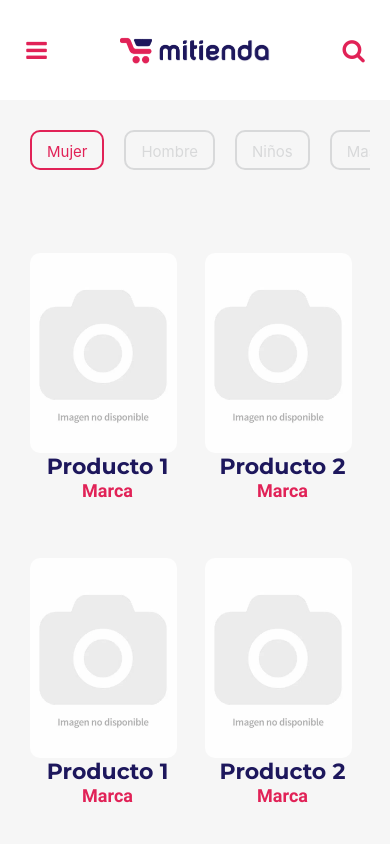
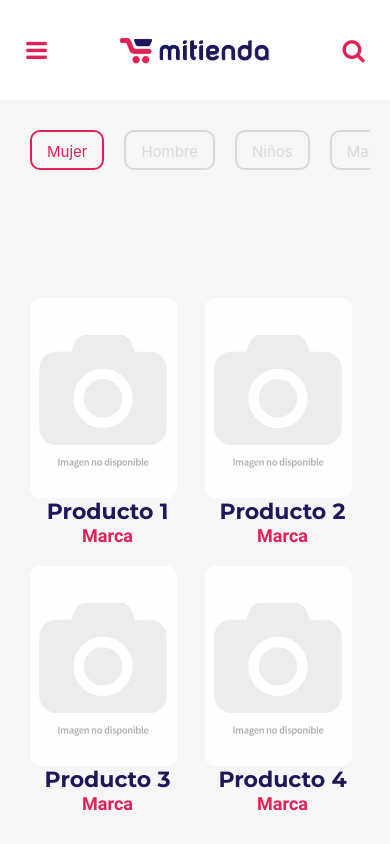
Before and after one commit to verofloeza/mitienda.frias-master, a React Native app: screen / in a window 390 px wide. Built offline with nearby package versions, Linux system fonts and the light colour scheme.

Commit message:
Flatlist 2 columnas

```diff
--- /dev/null
+++ b/componentes/Card.js
@@ -0,0 +1,25 @@
+import {
+    StyleSheet,
+    View
+} from 'react-native';
+
+import React from 'react';
+
+function Card(props) {
+    return (
+        <View style={{...styles.inputContainer, ...props.style}}>
+            {props.children}
+        </View>
+    )
+}
+
+const styles = StyleSheet.create({
+    inputContainer: {
+        width: '50%',
+        alignContent: 'center',
+        padding: 10
+
+    },
+});
+
+export default Card;
--- a/componentes/Catalogo.js
+++ b/componentes/Catalogo.js
@@ -1,68 +1,69 @@
 import {
+    FlatList,
     Image,
     StyleSheet,
     Text,
     TouchableOpacity,
     View
 } from 'react-native';
+import React, { useState }  from 'react';
 
+import Card from './Card';
 import Colors from '../constantes/Colors';
-import React from 'react';
 
 const Catalogo = props => {
+    const [ listProductos, setListProductos ] = useState([{id:1, value:'Producto 1', marca:'Marca'},{id:2,  value:'Producto 2', marca:'Marca'},{id:3,  value:'Producto 3', marca:'Marca'},{id:4,  value:'Producto 4', marca:'Marca'}]);
+    const [ productosSelected, setProductosSelected ] = useState({});
 
- return(
-    <View style={styles.containerList}>
-        <TouchableOpacity style={styles.item}  onPress={props.onProductDetails}>
+    const renderProductos = data =>(
+        <Card>
             <Image
                 source={require('../assets/sin-imagen.jpg')}
                 style={styles.fotoProducto}
             />
-            <Text style={styles.title}>Producto 1</Text>
-            <Text style={styles.marca}>Marca</Text>
-        </TouchableOpacity>
-        <TouchableOpacity style={styles.item}>
-            <Image
-                source={require('../assets/sin-imagen.jpg')}
-                style={styles.fotoProducto}
-            />
-            <Text style={styles.title}>Producto 2</Text>
-            <Text style={styles.marca}>Marca</Text>
-        </TouchableOpacity>
+            <Text style={styles.title}>{data.item.value}</Text>
+            <Text style={styles.marca}>{data.item.marca}</Text>
+        </Card>
+    )
+
+ return(
+    <View>
+        <FlatList
+            data={listProductos}
+            renderItem={renderProductos}
+            keyExtractor={ item => item.id }
+            numColumns={2}
+            columnWrapperStyle={styles.lista}
+        />
     </View>
 
 
  )
 }
 const styles = StyleSheet.create({
+    lista:{
+        flex: 1,
+        justifyContent: "space-around"
+    },
     fotoProducto:{
         width: '95%',
         height: 200,
         borderRadius: 10
     },
     title:{
-        width: '100%',
         fontSize:22,
+        textAlign: 'center',
         color: Colors.primary,
         fontWeight: 'bold',
-        justifyContent: 'center',
+        fontFamily: 'MontserratBold'
     },
     marca:{
-        width: '100%',
+        textAlign: 'center',
         fontSize: 18,
         color: Colors.accent,
-        justifyContent: 'center',
+        fontFamily: 'RobotoBold'
     },
-    item:{
-        width: '50%',
-        justifyContent: 'center',
-        alignContent: 'center',
-        padding: 10
-    },
-    containerList:{
-        flexDirection: 'row',
-        marginTop:20
-    }
+
 });
 
 export default Catalogo;
--- a/screen/Grid.js
+++ b/screen/Grid.js
@@ -6,6 +6,7 @@ import {
     View
 } from 'react-native';
 
+import Catalogo from '../componentes/Catalogo';
 import Colors from '../constantes/Colors';
 import Filtros from '../componentes/Filtros';
 import { useState } from 'react';
@@ -15,7 +16,8 @@ const Grid = props => {
     return (
         <View style={styles.containerGrid}>
             <Filtros style={styles.filtros}/>
-            <View style={styles.containerList}>
+            <Catalogo style={styles.containerList} onProductDetails={props.onProductDetails}/>
+            {/*<View style={styles.containerList}>
                 <TouchableOpacity style={styles.item}  onPress={props.onProductDetails}>
                     <Image
                         source={require('../assets/sin-imagen.jpg')}
@@ -50,7 +52,7 @@ const Grid = props => {
                     <Text style={styles.title}>Producto 2</Text>
                     <Text style={styles.marca}>Marca</Text>
                 </TouchableOpacity>
-            </View>
+    </View>*/}
         </View>
 
     );
```
